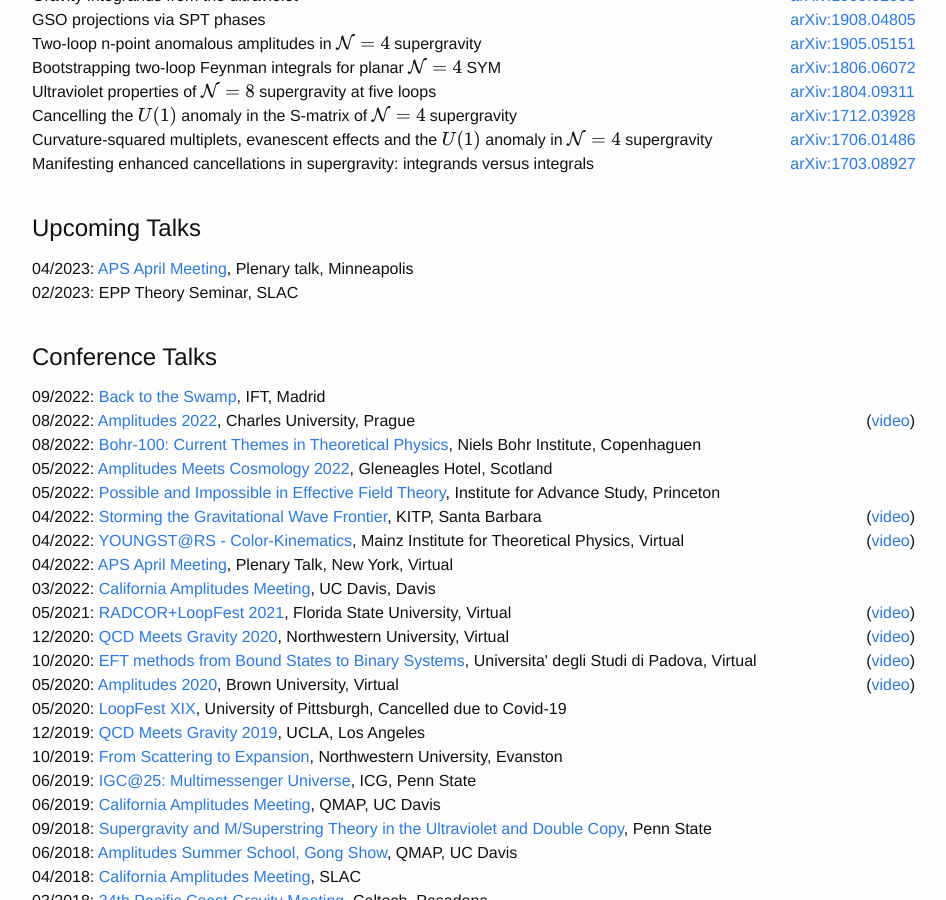
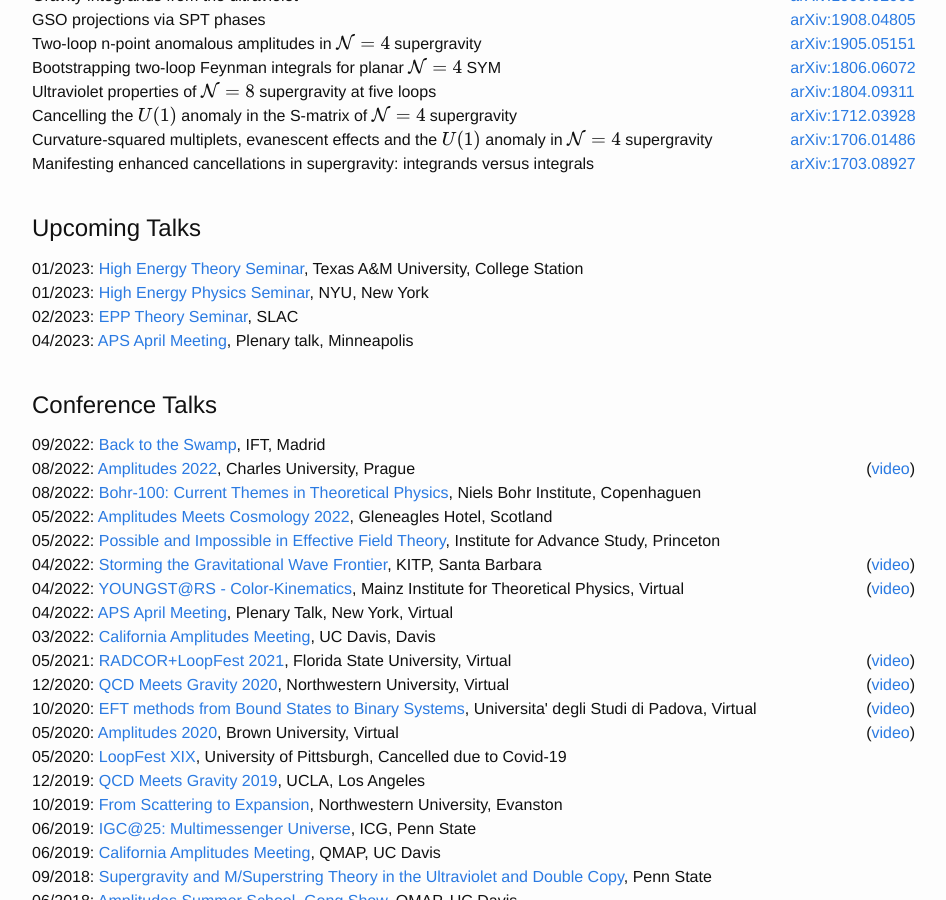
Before and after one commit to julioparra/julioparra.github.io, a Jekyll site: the page built from index.md, in a window 1280 px wide and 900 px high, scrolled down 968 px. Shown: the whole window, without its empty margins (168-1114 px from the left). Built offline with Jekyll 4.4.1, drawn with Linux system fonts in a browser that asks for light colours; nearby versions of some CDN libraries.

Commit message:
Reversed upcoming talks

```diff
--- a/_data/talks.yml
+++ b/_data/talks.yml
@@ -9,9 +9,25 @@
 - date: 2023-02-17
   name: EPP Theory Seminar
   type: seminar
-  link:
+  link: https://epp.slac.stanford.edu/event-categories/epp-theory-seminars
   institution: SLAC
   location:
+  video:
+
+- date: 2023-01-17
+  name: High Energy Physics Seminar
+  type: seminar
+  link: https://physics.nyu.edu/events.html?EventsPage=hep
+  institution: NYU
+  location: New York
+  video:
+
+- date: 2023-01-17
+  name: High Energy Theory Seminar
+  type: seminar
+  link: https://physics.tamu.edu/events/categories/lectures/het/
+  institution: Texas A&M University
+  location: College Station
   video:
 
 - date: 2022-12-19
--- a/index.md
+++ b/index.md
@@ -47,7 +47,7 @@ Office: PAB 4-737 <br>
 
 #### Upcoming Talks ####
 
-{% for talk in site.data.talks %}
+{% for talk in site.data.talks reversed %}
 {% capture talkdate %}{{ talk.date | date: '%s'}}{% endcapture %}
   {% if talkdate > datenow %}
   <div class="row">
```
